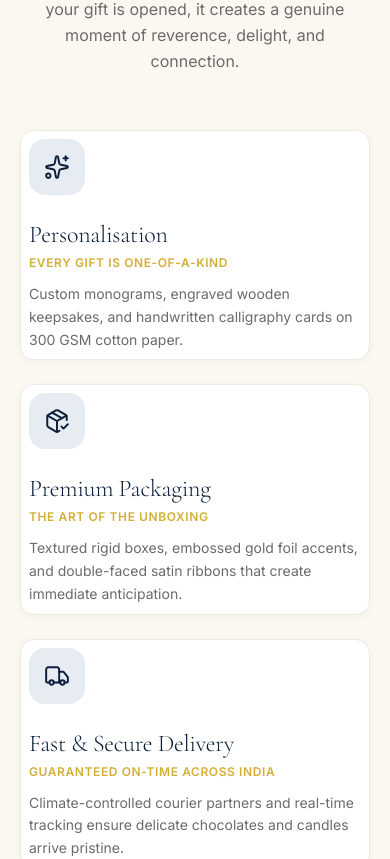
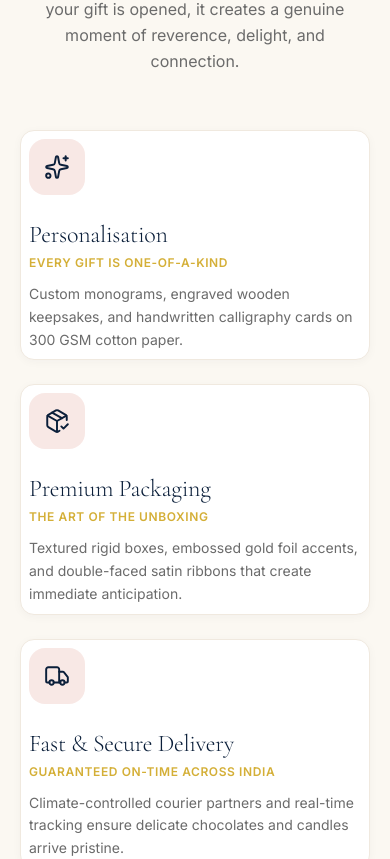
Before and after one commit to thakurrahul99/GOKANA-gifts, a React (Vite) app in the folder client/: page / in a window 390 px wide. Shown: the part 7313-8172 px from the top of the page. Built offline with nearby package versions, Linux system fonts and the light colour scheme.

Commit message:
ui: elevate why gokana cards

```diff
--- a/client/src/components/sections/WhyGokana.jsx
+++ b/client/src/components/sections/WhyGokana.jsx
@@ -58,10 +58,10 @@ export function WhyGokana() {
             <motion.div
               key={title}
               variants={staggerItem}
-              className="card-premium flex flex-col justify-between"
+              className="card-premium group flex flex-col justify-between p-6 md:p-7"
             >
               <div>
-                <div className="w-14 h-14 rounded-2xl bg-[#E7ECF3] flex items-center justify-center text-[#0B1F3A] mb-6 group-hover:bg-[#F5E9C8] transition-colors">
+                <div className="w-14 h-14 rounded-2xl bg-[#F3D9D4]/60 flex items-center justify-center text-[#0B1F3A] mb-6 group-hover:bg-[#F5E9C8] transition-colors">
                   <Icon size={26} strokeWidth={1.8} className="text-[#0B1F3A]" />
                 </div>
                 <h3 className="font-serif text-2xl font-light text-[#0B1F3A] mb-1">
```
